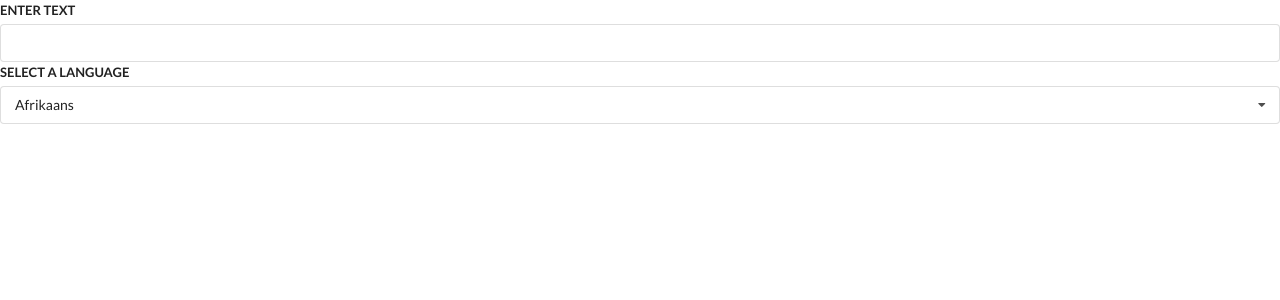
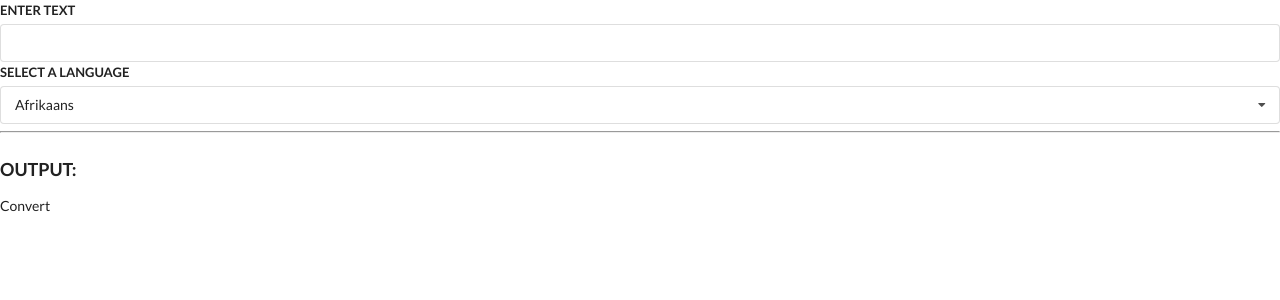
Before and after one commit to builtforsomethingbigger/hooks-widgets, a React (Create React App) app: page /translate in a window 1280 px wide. Shown: the top 300 px of the page. Built offline with nearby package versions, Linux system fonts and the light colour scheme.

Commit message:
Convert component wired to Translate component

```diff
--- a/src/components/Convert.js
+++ b/src/components/Convert.js
@@ -1,8 +1,13 @@
 //GOOGLE TRANSLATE API KEY WILL ONLY WORK ON LOCALHOST:3000
 
-import React, { useEffect } from 'react'
+import React, { useState, useEffect } from 'react'
 
-const Convert = () => {
+const Convert = ({ language, text }) => {
+
+    useEffect(() => {
+        console.log('New Language or Text')
+    }, [language, text])
+
     return(
         <div>Convert</div>
     )
--- a/src/components/Translate.js
+++ b/src/components/Translate.js
@@ -1,6 +1,8 @@
 import React, { useState } from 'react'
 import Dropdown from './Dropdown'
 import Convert from './Convert'
+
+//API = 'AIzaSyCHUCmpR7cT_yDFHC98CZJy2LTms-IwDlM'
 
 const options = [
     {
@@ -34,7 +36,13 @@ const Translate = () => {
                 label="SELECT A LANGUAGE"
                 options={options}
                 selected={language}
-                onSelected={setLanguage}
+                onSelectedChange={setLanguage}
+            />
+            <hr/>
+            <h3 className="ui header">OUTPUT:</h3>
+            <Convert
+                text={text}
+                language={language}
             />
         </div>
     )
```
